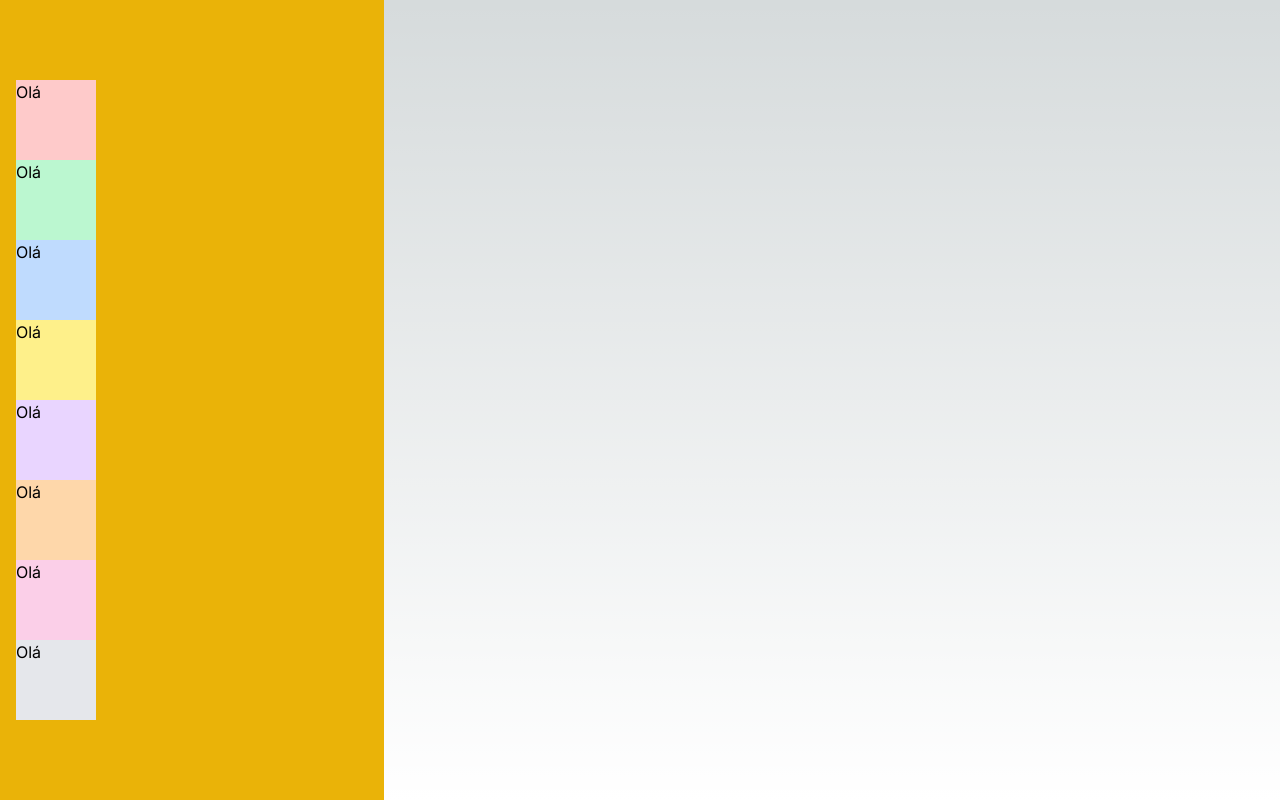
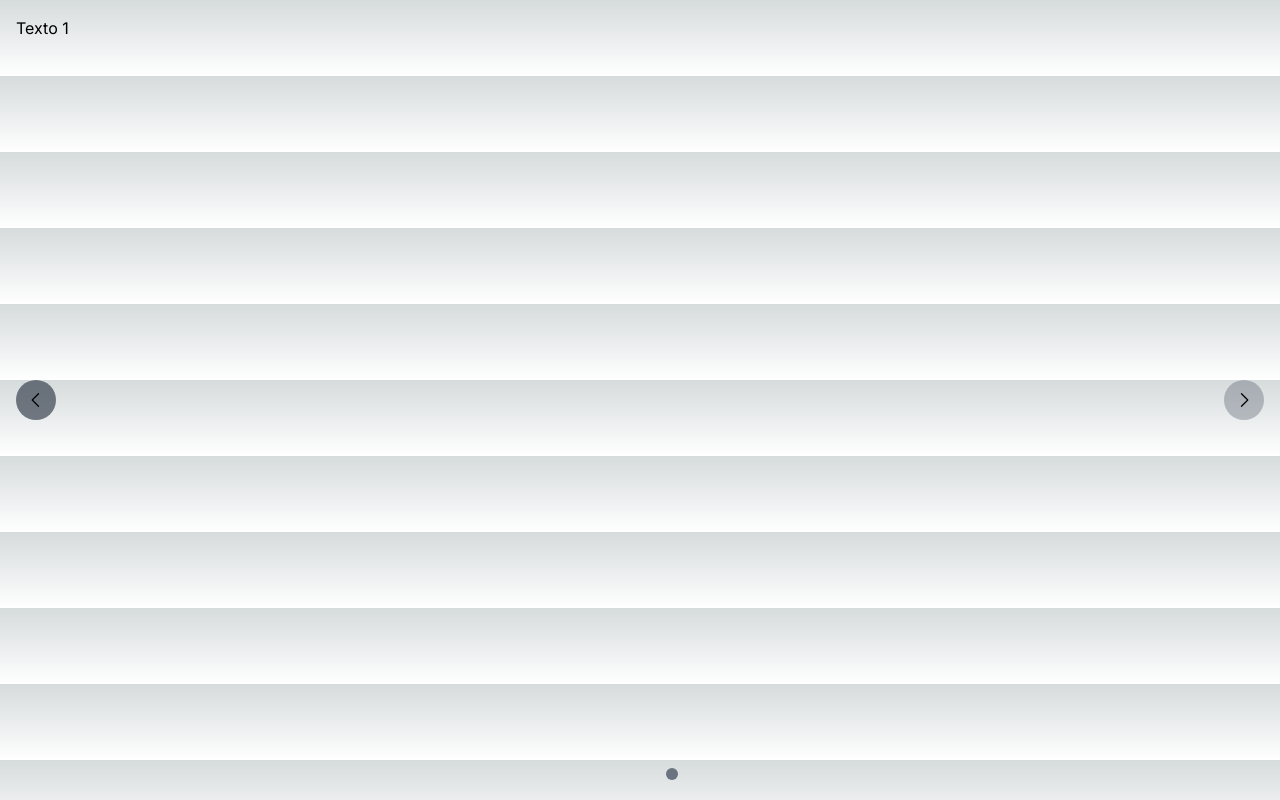
Before and after one commit to devpabloh/projeto-kinoFilmes, a Next.js app: page / in a window 1280 px wide. Built offline with nearby package versions, Linux system fonts and the light colour scheme.

Commit message:
Testando como ficou o carrossel na aplicação

```diff
--- a/src/app/page.tsx
+++ b/src/app/page.tsx
@@ -2,21 +2,15 @@ import Container from "@/components/template/Container";
 import Flex from "@/components/template/Flex";
 import Grid from "@/components/template/Grid";
 import Wrap from "@/components/template/Wrap";
+import Carrossel from "@/components/template/Carrossel"
 
 
 export default function Home() {
   return (
-    <div className="w-96 bg-yellow-500">
-      <Container bigPadding>
-        <p className="w-20 h-20 bg-red-200">Olá</p>
-        <p className="w-20 h-20 bg-green-200">Olá</p>
-        <p className="w-20 h-20 bg-blue-200">Olá</p>
-        <p className="w-20 h-20 bg-yellow-200">Olá</p>
-        <p className="w-20 h-20 bg-purple-200">Olá</p>
-        <p className="w-20 h-20 bg-orange-200">Olá</p>
-        <p className="w-20 h-20 bg-pink-200">Olá</p>
-        <p className="w-20 h-20 bg-gray-200">Olá</p>
-      </Container>
-    </div>
+    <Carrossel>
+      <p>Texto 1</p>
+      <p>Texto 2</p>
+      <p>Texto 3</p>
+    </Carrossel>
   );
 }
```
